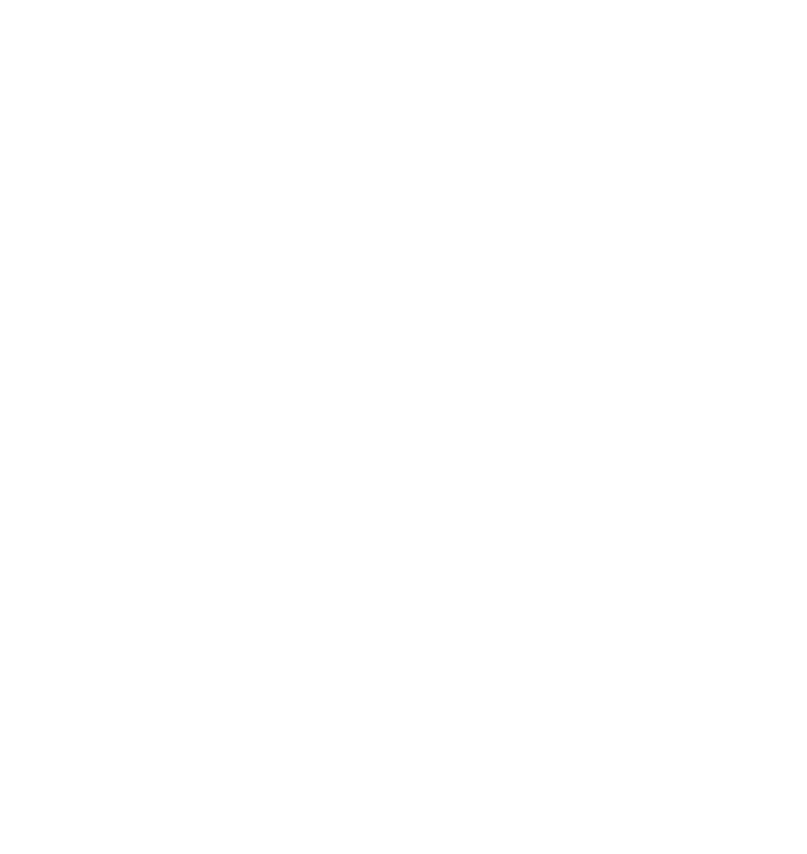
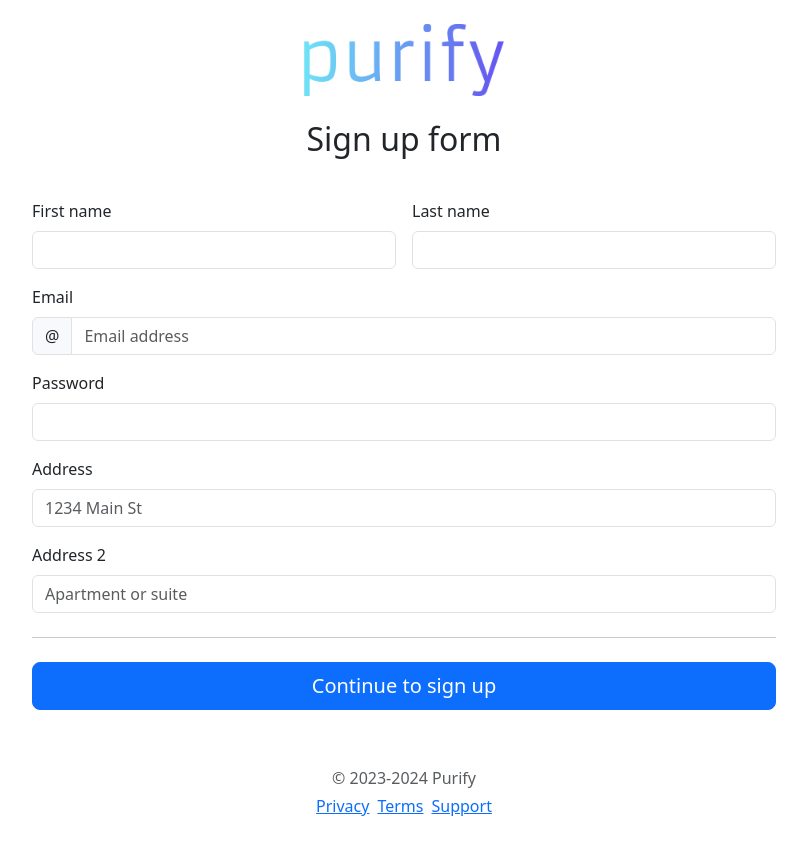
Before and after one commit to 2024GDSC/Frontend, a React (Create React App) app: page /signup in a window 1280 px wide. Before the commit this address had no page. Shown: the top 854 px of the page, without its empty margins (236-1043 px from the left). Before the commit the page ends 800 px from the top, so only its background shows below. Built offline with nearby package versions, Linux system fonts and the light colour scheme.

Commit message:
implemented sign up page

```diff
--- a/src/App.js
+++ b/src/App.js
@@ -2,6 +2,7 @@ import { BrowserRouter, Route, Routes } from "react-router-dom";
 import "./App.css";
 import Main from "./pages/main";
 import Console from "./pages/console/console";
+import Signup from "./pages/signup/signup";
 
 function App() {
   return (
@@ -10,6 +11,7 @@ function App() {
         <Routes>
           <Route path="/" element={<Main />}></Route>
           <Route path="/console" element={<Console />}></Route>
+          <Route path="/signup" element={<Signup />}></Route>
         </Routes>
       </BrowserRouter>
     </div>
--- a/src/UI/Header.js
+++ b/src/UI/Header.js
@@ -1,7 +1,7 @@
 import NavItem from "./NavItem";
 import mainlogo from "../Assets/images/logo.png";
 
-function Header({ onSignUpClick, onSignInClick }) {
+function Header({ onSignInClick }) {
   return (
     <div class="container">
       <header class="d-flex flex-wrap justify-content-center py-3 mb-4 border-bottom">
@@ -16,12 +16,7 @@ function Header({ onSignUpClick, onSignInClick }) {
           />
         </a>
         <ul class="nav nav-pills">
-          <NavItem
-            href="#!"
-            text="Sign up"
-            onClick={onSignUpClick}
-            isActive={true}
-          />
+          <NavItem href="signup" text="Sign up" isActive={true} />
           <NavItem href="#!" text="Sign in" onClick={onSignInClick} />
           <NavItem href="console" text="Console" />
           <NavItem href="#!" text="Pricing" />
--- /dev/null
+++ b/src/UI/SignupInput.js
@@ -0,0 +1,80 @@
+import React, { useState } from "react";
+
+const SignupInput = ({ label, id, type, placeholder, required, feedback }) => {
+  const [value, setValue] = useState("");
+  const [touched, setTouched] = useState(false);
+  const isValidEmail = /^[a-z0-9._%+-]+@[a-z0-9.-]+\.[a-z]{2,}$/.test(value);
+  const isValidPassword =
+    value.length >= 8 && /[!@#$%^&*()~/?;:'"-]/.test(value);
+  const isValidName = value.length >= 1;
+
+  const handleValidation = (event) => {
+    setValue(event.target.value);
+    setTouched(true);
+  };
+
+  const getFeedbackMessage = () => {
+    if (type === "email" && touched && !isValidEmail) {
+      return "Please enter a valid email address.";
+    } else if (type === "password" && touched) {
+      if (value.length < 8) {
+        return "Password must be at least 8 characters long.";
+      } else if (!/[!@#$%^&*()~/?;:'"-]/.test(value)) {
+        return "Password must contain at least one of the following: !, @, # etc.";
+      }
+    } else if (
+      (type === "firstName" || type === "lastName") &&
+      touched &&
+      !isValidName
+    ) {
+      return "Please enter a valid name.";
+    }
+    return "";
+  };
+
+  return (
+    <div
+      className={id === "lastName" || id === "firstName" ? "col-6" : "col-12"}
+    >
+      <label htmlFor={id} className="form-label">
+        {label}
+      </label>
+      <div className={`input-group has-validation`}>
+        {type === "email" ? <span className="input-group-text">@</span> : null}
+        <input
+          type={type}
+          className={`form-control ${
+            (type === "email" && touched && isValidEmail) ||
+            (type === "password" && touched && isValidPassword) ||
+            ((type === "firstName" || type === "lastName") &&
+              touched &&
+              isValidName)
+              ? "is-valid"
+              : (type === "email" && touched && !isValidEmail) ||
+                (type === "password" && touched && !isValidPassword) ||
+                ((type === "firstName" || type === "lastName") &&
+                  touched &&
+                  !isValidName)
+              ? "is-invalid"
+              : ""
+          }`}
+          id={id}
+          placeholder={placeholder}
+          required={required}
+          onChange={handleValidation}
+        />
+        <div
+          className={
+            type === "email" || type === "password" || type === "name"
+              ? "invalid-feedback"
+              : "d-none"
+          }
+        >
+          {getFeedbackMessage()}
+        </div>
+      </div>
+    </div>
+  );
+};
+
+export default SignupInput;
--- a/src/pages/main.js
+++ b/src/pages/main.js
@@ -5,27 +5,17 @@ import { useState } from "react";
 import Modal from "../UI/Modal";
 
 export default function Main() {
-  const [isSignUpVisible, setSignUpVisibility] = useState(false);
   const [isSignInVisible, setSignInVisibility] = useState(false);
-
-  const handleSignUpClick = () => {
-    setSignUpVisibility(true);
-  };
 
   const handleSignInClick = () => {
     setSignInVisibility(true);
   };
   return (
     <div class="container py-4">
-      <Header
-        onSignUpClick={handleSignUpClick}
-        onSignInClick={handleSignInClick}
-      ></Header>
+      <Header onSignInClick={handleSignInClick}></Header>
       <ClassicJumbotron></ClassicJumbotron>
       <AlignedJumbotron></AlignedJumbotron>
-      {isSignUpVisible && (
-        <Modal onClose={() => setSignUpVisibility(false)} title="Sign up" />
-      )}
+
       {isSignInVisible && (
         <Modal onClose={() => setSignInVisibility(false)} title="Sign in" />
       )}
--- /dev/null
+++ b/src/pages/signup/signup.js
@@ -0,0 +1,105 @@
+import React from "react";
+import mainlogo from "../../Assets/images/logo.png";
+import SignupInput from "../../UI/SignupInput";
+
+export default function Signup() {
+  return (
+    <div class="container">
+      <div class="py-4 text-center ">
+        <a href="/">
+          <img
+            class="d-block mx-auto mb-4"
+            src={mainlogo}
+            alt="Purify Logo"
+            width="200"
+            height="72.2"
+          />
+        </a>
+        <h2 class="mb-3">Sign up form</h2>
+      </div>
+
+      <div className="d-flex justify-content-center">
+        <div class="col-md-12 col-lg-8">
+          <form class="needs-validation" novalidate="">
+            <div class="row g-3">
+              <SignupInput
+                label="First name"
+                id="firstName"
+                type="firstName"
+                placeholder=""
+                required=""
+                feedback="Valid first name is required."
+              />
+
+              <SignupInput
+                label="Last name"
+                id="lastName"
+                type="lastName"
+                placeholder=""
+                required=""
+                feedback="Valid last name is required."
+              />
+
+              <SignupInput
+                label="Email"
+                id="email"
+                type="email"
+                placeholder="Email address"
+                required=""
+                feedback="Your email address is required."
+              />
+
+              <SignupInput
+                label="Password"
+                id="password"
+                type="password"
+                placeholder=""
+                required=""
+                feedback="Valid password is required."
+              />
+
+              <SignupInput
+                label="Address"
+                id="address"
+                type="text"
+                placeholder="1234 Main St"
+                required=""
+                feedback="Please enter your shipping address."
+              />
+
+              <SignupInput
+                label="Address 2"
+                id="address2"
+                type="text"
+                placeholder="Apartment or suite"
+                required=""
+                feedback=""
+              />
+            </div>
+
+            <hr class="my-4" />
+
+            <button class="w-100 btn btn-primary btn-lg" type="submit">
+              Continue to sign up
+            </button>
+          </form>
+        </div>
+      </div>
+
+      <footer class="my-5 pt-2 text-body-secondary text-center text-small">
+        <p class="mb-1">© 2023-2024 Purify</p>
+        <ul class="list-inline">
+          <li class="list-inline-item">
+            <a href="#!">Privacy</a>
+          </li>
+          <li class="list-inline-item">
+            <a href="#!">Terms</a>
+          </li>
+          <li class="list-inline-item">
+            <a href="#!">Support</a>
+          </li>
+        </ul>
+      </footer>
+    </div>
+  );
+}
```
